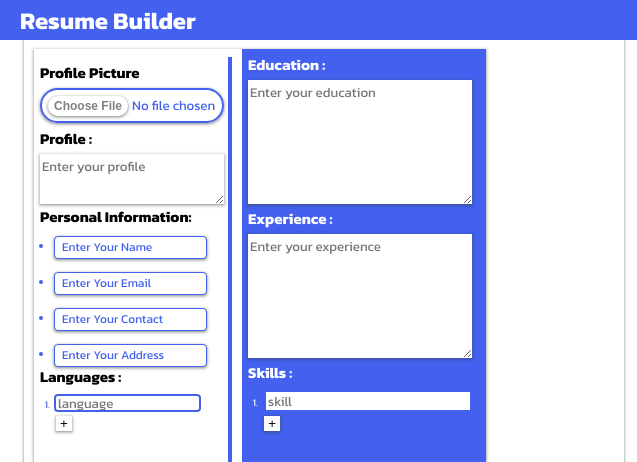
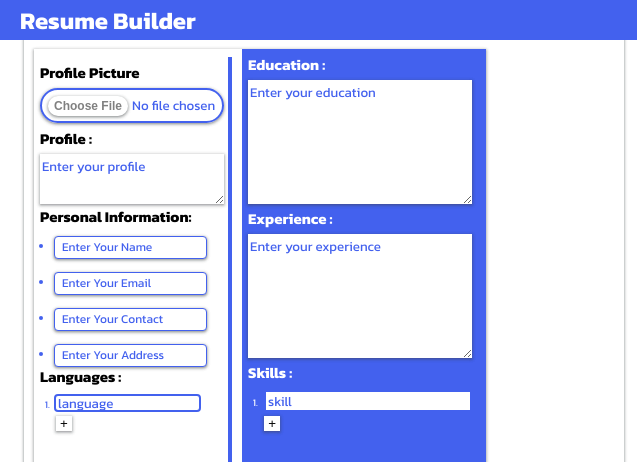
Before and after one commit to AmanNazim/Interactive-Resume-Builder, a website: page form-one.html in a window 1280 px wide. Shown: the top 462 px of the page, 0-637 px from the left. Drawn offline with Linux system fonts and the light colour scheme.

Commit message:
textarea and input fixed

```diff
--- a/Styles/form-one-style.css
+++ b/Styles/form-one-style.css
@@ -131,6 +131,7 @@ a {
   box-shadow: rgba(60, 64, 67, 0.3) 0px 1px 2px 0px,
     rgba(60, 64, 67, 0.15) 0px 1px 3px 1px,
     rgba(60, 64, 67, 0.15) 0px 1px 3px 1px;
+  z-index: -3;
 }
 
 .resume-section {
@@ -246,6 +247,7 @@ main h2 {
 }
 
 #profile-section {
+  z-index: 999;
   height: 140px;
 }
 
@@ -417,6 +419,10 @@ textarea {
     rgba(60, 64, 67, 0.15) 0px 1px 3px 1px;
 }
 
+textarea::placeholder {
+  color: var(--primary-bg-color);
+}
+
 h4 {
   margin: 3px 0px 3px 0px;
 }
@@ -447,6 +453,10 @@ h4 {
   #person-work-experience {
     width: 95%;
   }
+}
+
+input::placeholder {
+  color: var(--primary-bg-color);
 }
 
 .skill-inputs {
@@ -481,6 +491,7 @@ h4 {
   width: 180px;
   display: flex;
   align-items: end;
+  z-index: -1;
 }
 
 @media (max-width: 440px) {
```
